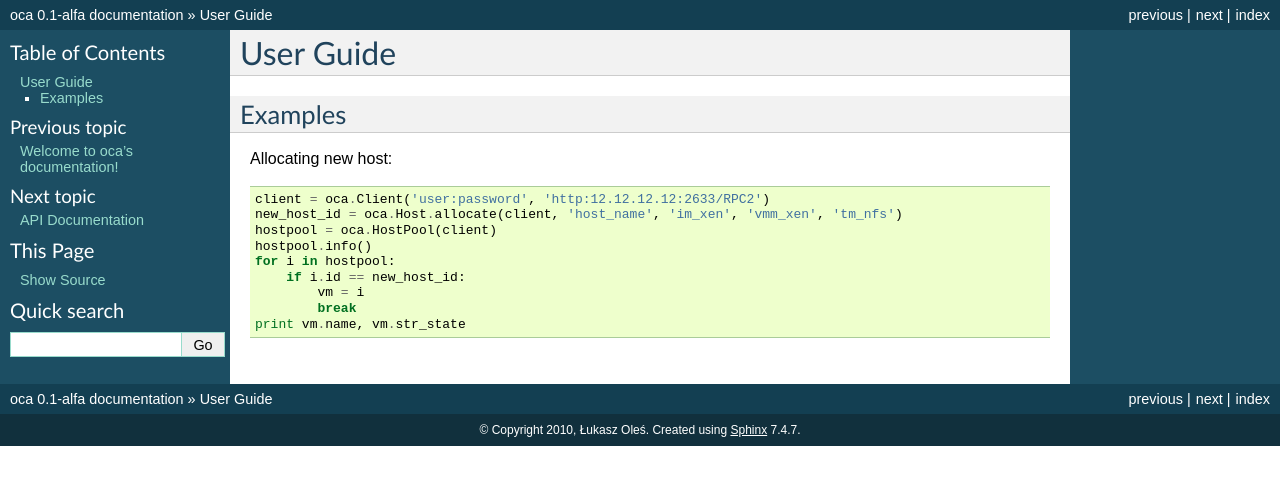
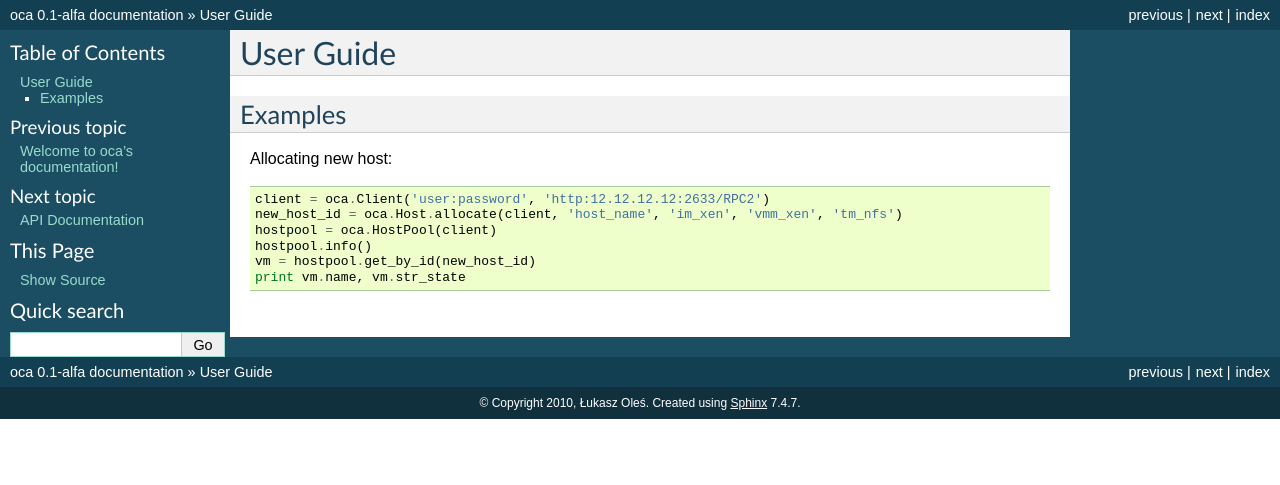
Before and after one commit to python-oca/python-oca, a Sphinx documentation site: the page built from docs/user_guide.rst, in a window 1280 px wide. Shown: the top 485 px of the page. Built offline with Sphinx 7.4.7, drawn with Linux system fonts in a browser that asks for light colours.

Commit message:
Updated examples

```diff
--- a/docs/user_guide.rst
+++ b/docs/user_guide.rst
@@ -10,8 +10,5 @@
    new_host_id = oca.Host.allocate(client, 'host_name', 'im_xen', 'vmm_xen', 'tm_nfs')
    hostpool = oca.HostPool(client)
    hostpool.info()
-   for i in hostpool:
-       if i.id == new_host_id:
-           vm = i
-           break
+   vm = hostpool.get_by_id(new_host_id)
    print vm.name, vm.str_state
```
Also changed, not shown: README.rst (+2 -5 lines).
